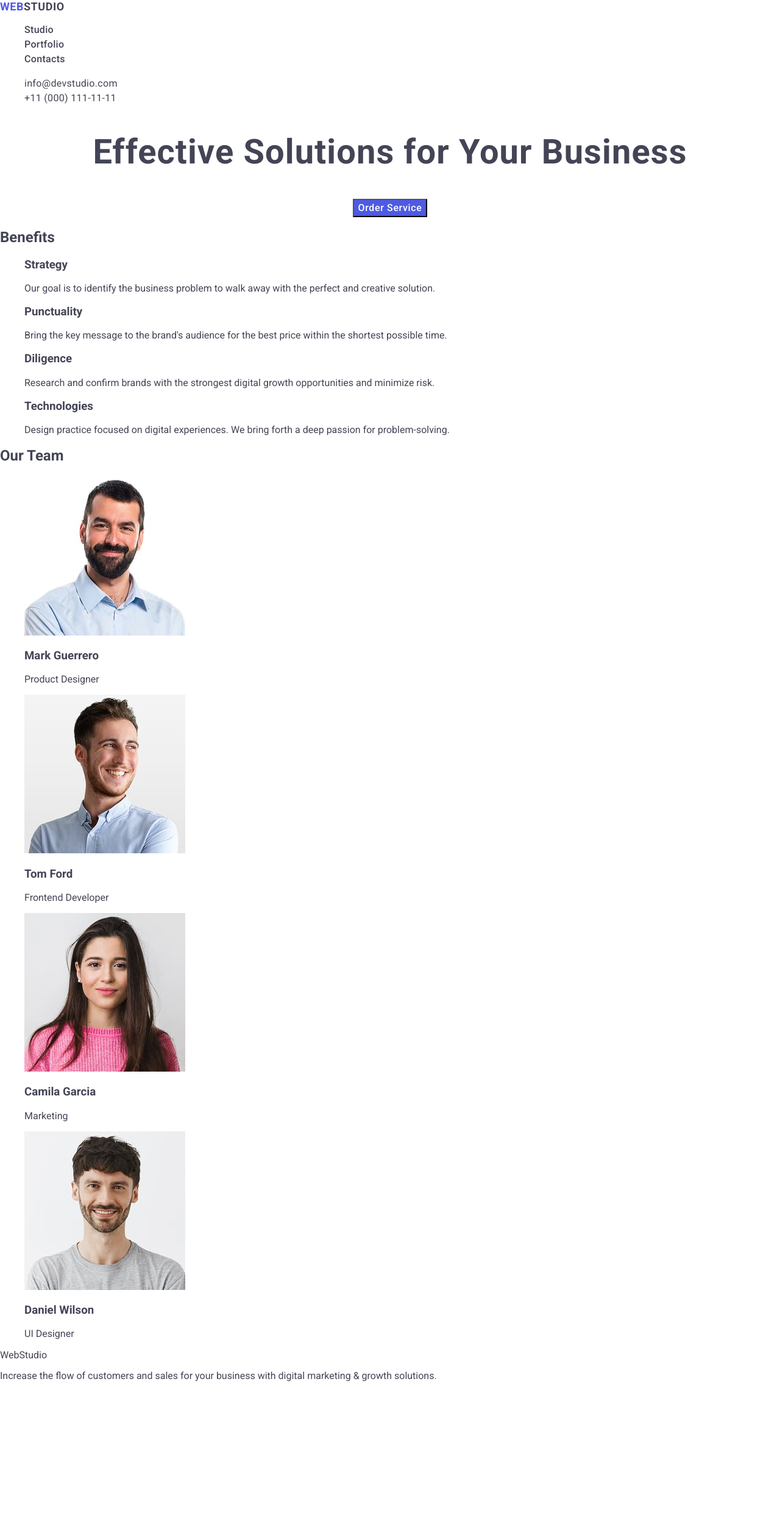
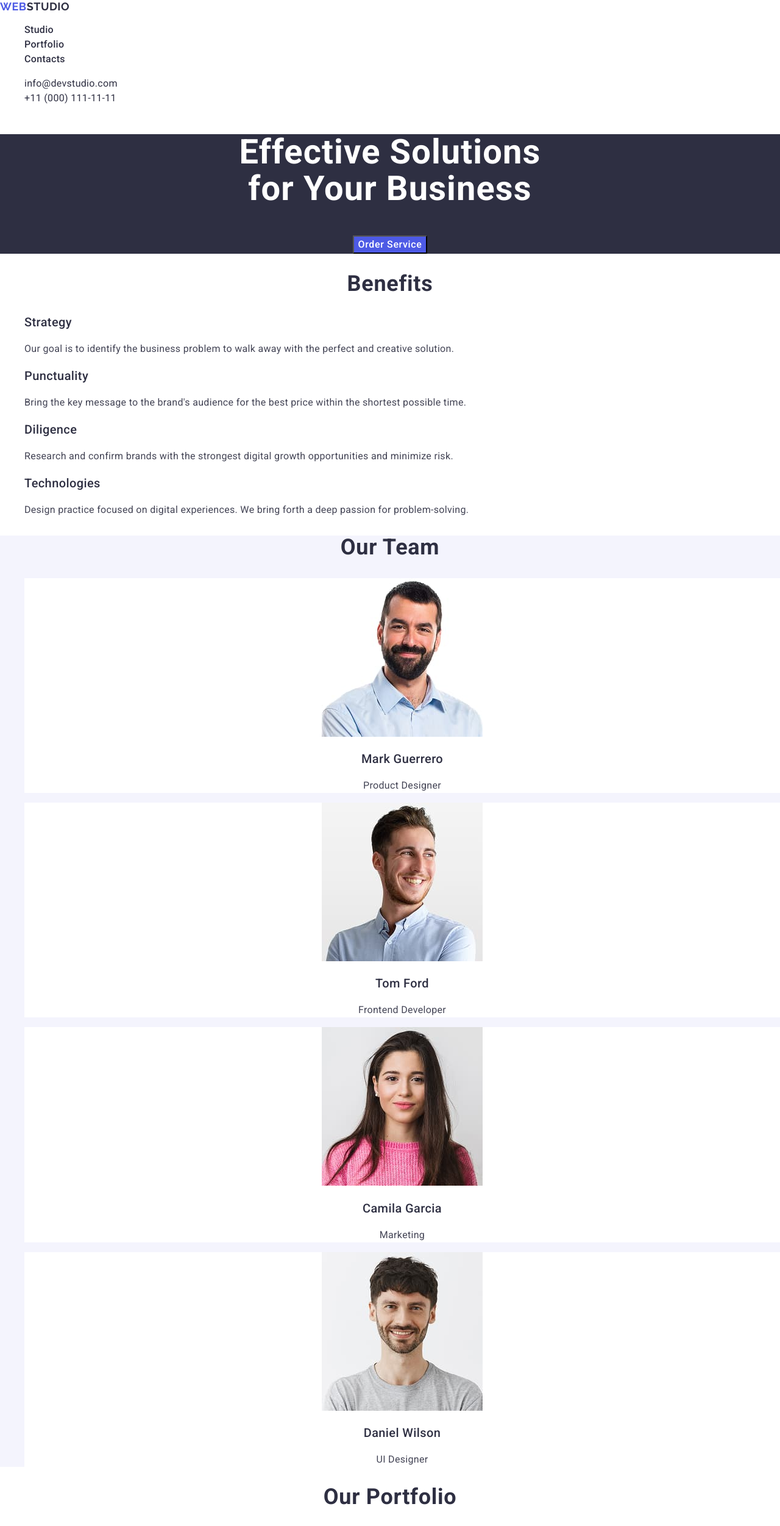
Before and after one commit to MaxfeedLeyn/goit-markup-hw-02, a plain HTML site: page index.html in a window 1280 px wide. Shown: the top 2502 px of the page at 61% size. Before the commit the page ends 2281 px from the top, so only its background shows below. Drawn offline with nearby package versions, Linux system fonts and the light colour scheme.

Commit message:
Add styles to all elements, add new section Portfolio

```diff
--- a/css/styles.css
+++ b/css/styles.css
@@ -1,10 +1,10 @@
 body{
-    font-family: Roboto, Ralway, sans-serif;
+    font-family: "Roboto", "Raleway", sans-serif;
     color: #434455;
 }
 
 a{
-    color:#434455;
+    color:#2e2f42;
     text-decoration: none;
 }
 
@@ -12,17 +12,31 @@ ul{
     list-style-type: none;
 }
 
+h2, h3{
+    color: #2e2f42;
+}
+
+h2 {
+    font-size: 36px;
+    line-height: 111%;
+    letter-spacing: 0.02em;
+    text-align: center;
+}
+
 /* header */
 
+
+/* nav */
 .header-logo{
     font-weight: 700;
     font-size: 18px;
     line-height: 117%;
     letter-spacing: 0.03em;
     text-transform: uppercase;
+    font-family: "Raleway", sans-serif;
 }
 
-.nav-logo-first{
+.header-logo-first{
     color: #4d5ae5;
 }
 
@@ -33,16 +47,37 @@ ul{
     letter-spacing: 0.02em;
 }
 
+.header-nav-item-link:focus,
+.header-nav-item-link:hover{
+    color: #404bbf;
+}
+
+/* address */
+
 .header-address-item{
     line-height: 150%;
     letter-spacing: 0.02em;
     font-style: normal;
+    color: #434455;
 }
 
+.header-address-item-link:hover,
+.header-address-item-link:focus{
+    color: #404bbf;
+}
+
+
 /* main */
+
+
+/* hero */
+
 .hero{
+    color: white;
     text-align: center;
+    background-color: #2e2f42;
 }
+
 .hero-title{
     font-size: 56px;
     line-height: 107%;
@@ -57,3 +92,83 @@ ul{
     background: #4d5ae5;
     cursor: pointer;
 }
+
+.hero-button:focus,
+.hero-button:hover{
+    background-color: #404bbf;
+}
+
+/* benefits */
+
+.benefits-item-title{
+    font-weight: 500;
+    font-size: 20px;
+    line-height: 120%;
+    letter-spacing: 0.02em;
+}
+
+.benefits-item-description{
+    line-height: 150%;
+    letter-spacing: 0.02em;
+}
+
+/* team */
+
+.team{
+    background-color: #f4f4fd;
+    text-align: center;
+}
+
+.team-members{
+    background-color: white;
+}
+
+.team-members-name{
+    font-weight: 500;
+    font-size: 20px;
+    line-height: 120%;
+    letter-spacing: 0.02em;
+}
+
+.team-members-position{
+    line-height: 150%;
+    letter-spacing: 0.02em;
+}
+
+/* portfolio */
+
+.portfolio-item-title{
+    font-weight: 500;
+    font-size: 20px;
+    line-height: 120%;
+    letter-spacing: 0.02em;
+    color: #2e2f42;
+}
+
+.portfolio-item-description{
+    line-height: 150%;
+    letter-spacing: 0.02em;
+}
+
+
+/* footer */
+
+
+.footer{
+    color: white;
+    background-color: #2e2f42;
+}
+
+.footer-logo{
+    color:#f4f4fd;
+    font-weight: 700;
+    font-size: 18px;
+    line-height: 117%;
+    letter-spacing: 0.03em;
+    text-transform: uppercase;
+    font-family: "Raleway", sans-serif;
+}
+
+.footer-logo-first{
+    color: #4d5ae5;
+}
--- a/index.html
+++ b/index.html
@@ -10,7 +10,7 @@
     <link rel="preconnect" href="https://fonts.googleapis.com">
     <link rel="preconnect" href="https://fonts.gstatic.com" crossorigin>
     <link
-        href="https://fonts.googleapis.com/css2?family=Raleway:ital,wght@0,646;1,646&family=Roboto:ital,wght@0,100..900;1,100..900&display=swap"
+        href="https://fonts.googleapis.com/css2?family=Raleway:ital,wght@0,700;1,700&family=Roboto:ital,wght@0,100..900;1,100..900&display=swap"
         rel="stylesheet">
     <link rel="stylesheet" href="./css/styles.css">
 </head>
@@ -19,27 +19,27 @@
     <header class="header">
         <nav class="header-nav">
             <a class="header-logo" href="./index.html">
-                <span class="nav-logo-first">Web</span>Studio
+                <span class="header-logo-first">Web</span>Studio
             </a>
             <ul class="header-nav-list">
                 <li class="header-nav-item">
-                    <a href="#">Studio</a>
+                    <a class= "header-nav-item-link" href="#">Studio</a>
                 </li>
                 <li class="header-nav-item">
-                    <a href="">Portfolio</a>
+                    <a class= "header-nav-item-link" href="">Portfolio</a>
                 </li>
                 <li class="header-nav-item">
-                    <a href="">Contacts</a>
+                    <a class= "header-nav-item-link" href="">Contacts</a>
                 </li>
             </ul>
         </nav>
         <address class="header-address">
             <ul class="header-address-list">
                 <li class="header-address-item">
-                    <a href="mailto:info@devstudio.com">info@devstudio.com</a>
+                    <a class="header-address-item-link" href="mailto:info@devstudio.com">info@devstudio.com</a>
                 </li>
                 <li class="header-address-item">
-                    <a href="tel:+110001111111">+11 (000) 111-11-11</a>
+                    <a class="header-address-item-link" href="tel:+110001111111">+11 (000) 111-11-11</a>
                 </li>
             </ul>
         </address>
@@ -49,7 +49,7 @@
         <!-- hero -->
         <section class="hero">
             <h1 class="hero-title">
-                Effective Solutions for Your Business
+                Effective Solutions <br> for Your Business
             </h1>
             <button class="hero-button" type="button">
                 Order Service
@@ -58,33 +58,33 @@
         </section>
 
         <!-- benefits -->
-        <section>
-            <h2>Benefits</h2>
-            <ul>
-                <li>
-                    <h3>Strategy</h3>
-                    <p>
+        <section class="benefits">
+            <h2 class="benefits-title">Benefits</h2>
+            <ul class="benefits-list">
+                <li class="benefits-item">
+                    <h3 class="benefits-item-title">Strategy</h3>
+                    <p class="benefits-item-description">
                         Our goal is to identify the business problem to walk away with
                         the perfect and creative solution.
                     </p>
                 </li>
-                <li>
-                    <h3>Punctuality</h3>
-                    <p>
+                <li class="benefits-item">
+                    <h3 class="benefits-item-title">Punctuality</h3>
+                    <p class="benefits-item-description">
                         Bring the key message to the brand's audience for the best price
                         within the shortest possible time.
                     </p>
                 </li>
-                <li>
-                    <h3>Diligence</h3>
-                    <p>
+                <li class="benefits-item">
+                    <h3 class="benefits-item-title">Diligence</h3>
+                    <p class="benefits-item-description">
                         Research and confirm brands with the strongest digital growth
                         opportunities and minimize risk.
                     </p>
                 </li>
-                <li>
-                    <h3>Technologies</h3>
-                    <p>
+                <li class="benefits-item">
+                    <h3 class="benefits-item-title">Technologies</h3>
+                    <p class="benefits-item-description">
                         Design practice focused on digital experiences. We bring forth
                         a deep passion for problem-solving.
                     </p>
@@ -93,36 +93,75 @@
         </section>
 
         <!-- team -->
-        <section>
-            <h2>Our Team</h2>
-            <ul>
-                <li>
+        <section class="team">
+            <h2 class="team-title">Our Team</h2>
+            <ul class="team-list">
+                <li class="team-members">
                     <img src="./images/team/markguerrero.jpg" alt="Mark Guerrero" width="264">
-                    <h3>Mark Guerrero</h3>
-                    <p>Product Designer</p>
+                    <h3 class="team-members-name">Mark Guerrero</h3>
+                    <p class="team-members-position">Product Designer</p>
                 </li>
-                <li>
+                <li class="team-members">
                     <img src="./images/team/tomford.jpg" alt="Tom Ford" width="264">
-                    <h3>Tom Ford</h3>
-                    <p>Frontend Developer</p>
+                    <h3 class="team-members-name">Tom Ford</h3>
+                    <p class="team-members-position">Frontend Developer</p>
                 </li>
-                <li>
+                <li class="team-members">
                     <img src="./images/team/camilagarcia.jpg" alt="Camila Garcia" width="264">
-                    <h3>Camila Garcia</h3>
-                    <p>Marketing</p>
+                    <h3 class="team-members-name">Camila Garcia</h3>
+                    <p class="team-members-position">Marketing</p>
                 </li>
-                <li>
+                <li class="team-members">
                     <img src="./images/team/danielwilson.jpg" alt="Daniel Wilson" width="264">
-                    <h3>Daniel Wilson</h3>
-                    <p>UI Designer</p>
+                    <h3 class="team-members-name">Daniel Wilson</h3>
+                    <p class="team-members-position">UI Designer</p>
+                </li>
+            </ul>
+        </section>
+
+        <!-- portfolio -->
+        <section class="portfolio">
+            <h2 class="portfolio-title">Our Portfolio</h2>
+            <ul class="portfolio-list">
+                <li class="portfolio-item">
+                    <img src="./images/portfolio/bankingapp.jpg" alt="bankingapp" width="360">
+                    <h3 class="portfolio-item-title">Banking App</h3>
+                    <p class="portfolio-item-description">App</p>
+                </li>
+                <li class="portfolio-item">
+                    <img src="./images/portfolio/cashlesspayment.jpg" alt="cashlesspayment" width="360">
+                    <h3 class="portfolio-item-title">Cashless Payment</h3>
+                    <p class="portfolio-item-description">Marketing</p>
+                </li>
+                <li class="portfolio-item">
+                    <img src="./images/portfolio/meditationmap.jpg" alt="meditationmap" width="360">
+                    <h3 class="portfolio-item-title">Meditation App</h3>
+                    <p class="portfolio-item-description">App</p>
+                </li>
+                <li class="portfolio-item">
+                    <img src="./images/portfolio/taxiservice.jpg" alt="taxiservice" width="360">
+                    <h3 class="portfolio-item-title">Taxi Service</h3>
+                    <p class="portfolio-item-description">Marketing</p>
+                </li>
+                <li class="portfolio-item">
+                    <img src="./images/portfolio/screemillustration.jpg" alt="screemillustration" width="360">
+                    <h3 class="portfolio-item-title">Screen Illustrations</h3>
+                    <p class="portfolio-item-description">Design</p>
+                </li>
+                <li class="portfolio-item">
+                    <img src="./images/portfolio/onlinecourses.jpg" alt="onlinecourses" width="360">
+                    <h3 class="portfolio-item-title">Online Courses</h3>
+                    <p class="portfolio-item-description">Marketing</p>
                 </li>
             </ul>
         </section>
     </main>
 
-    <footer>
-        <a href="./index.html">WebStudio </a>
-        <p>Increase the flow of customers and sales for your business with digital marketing
+    <footer class="footer">
+        <a class="footer-logo" href="./index.html">
+            <span class="footer-logo-first">Web</span>Studio
+        </a>
+        <p class="footer-about-text">Increase the flow of customers and <br> sales for your business with digital <br> marketing
             & growth solutions.
         </p>
     </footer>
```
